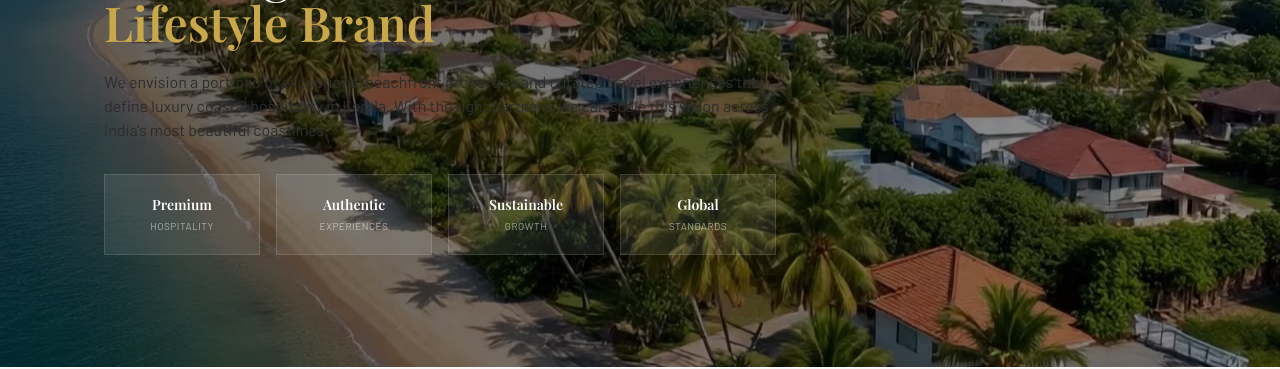
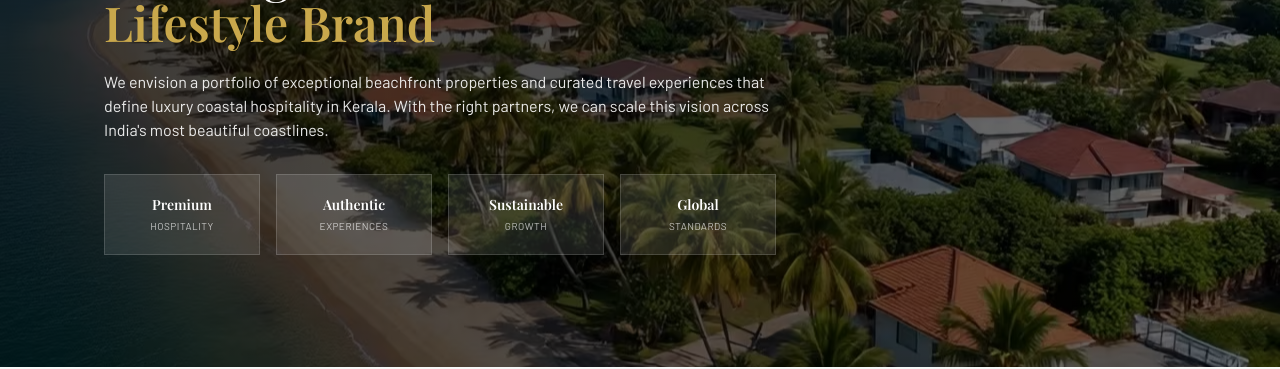
Before and after one commit to swadhinjit-credencesoft/ostiamarari, a Next.js app: page /partnership in a window 1280 px wide. Shown: the part 3066-3435 px from the top of the page. Built offline with nearby package versions, Linux system fonts and the light colour scheme; a web font is replaced by a local one.

Commit message:
Update page.tsx

```diff
--- a/src/app/partnership/page.tsx
+++ b/src/app/partnership/page.tsx
@@ -295,7 +295,7 @@ export default function PartnershipPage() {
       {/* ============ OUR VISION (image bg) ============ */}
       <section className="relative py-24 md:py-28 overflow-hidden">
         <div className="absolute inset-0 bg-cover bg-center" style={{ backgroundImage: "url('/partner2.avif')" }} />
-        <div className="absolute inset-0" style={{ background: 'linear-gradient(to right, rgba(0,0,0,0.62), rgba(0,0,0,0.42))' }} />
+        <div className="absolute inset-0" style={{ background: 'linear-gradient(to right, rgba(0,0,0,0.78) 0%, rgba(0,0,0,0.55) 100%)' }} />
         <div className="relative z-10 max-w-6xl mx-auto px-6 lg:px-10">
           <div className="max-w-2xl">
             <span className="inline-block px-4 py-1.5 text-[10px] font-semibold tracking-[0.25em] uppercase text-white border border-white/20" style={{ fontFamily: 'var(--font-raleway)', background: 'rgba(201,168,76,0.15)' }}>
@@ -305,7 +305,7 @@ export default function PartnershipPage() {
               Building a Premium Coastal{' '}
               <span style={{ color: '#c9a84c' }}>Lifestyle Brand</span>
             </h2>
-            <p className="text-white/78 text-sm md:text-base leading-relaxed mb-8" style={{ fontFamily: 'var(--font-raleway)' }}>
+            <p className="text-white/90 text-sm md:text-base leading-relaxed mb-8" style={{ fontFamily: 'var(--font-raleway)' }}>
               We envision a portfolio of exceptional beachfront properties and curated travel experiences
               that define luxury coastal hospitality in Kerala. With the right partners, we can scale
               this vision across India&apos;s most beautiful coastlines.
@@ -317,9 +317,9 @@ export default function PartnershipPage() {
                 { val: 'Sustainable', label: 'Growth' },
                 { val: 'Global', label: 'Standards' },
               ].map(({ val, label }) => (
-                <div key={val} className="text-center px-4 py-5" style={{ background: 'rgba(255,255,255,0.08)', border: '1px solid rgba(255,255,255,0.12)' }}>
+                <div key={val} className="text-center px-4 py-5" style={{ background: 'rgba(255,255,255,0.10)', border: '1px solid rgba(255,255,255,0.15)' }}>
                   <p className="text-sm font-semibold text-white" style={{ fontFamily: 'var(--font-playfair)' }}>{val}</p>
-                  <p className="text-[10px] uppercase tracking-wider mt-1 text-white/55" style={{ fontFamily: 'var(--font-raleway)' }}>{label}</p>
+                  <p className="text-[10px] uppercase tracking-wider mt-1 text-white/70" style={{ fontFamily: 'var(--font-raleway)' }}>{label}</p>
                 </div>
               ))}
             </div>
```
